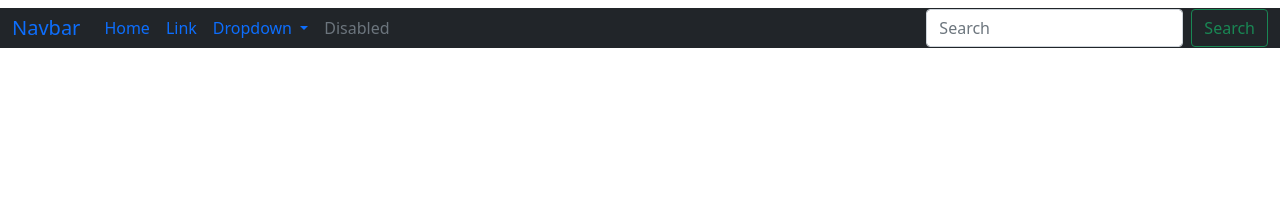
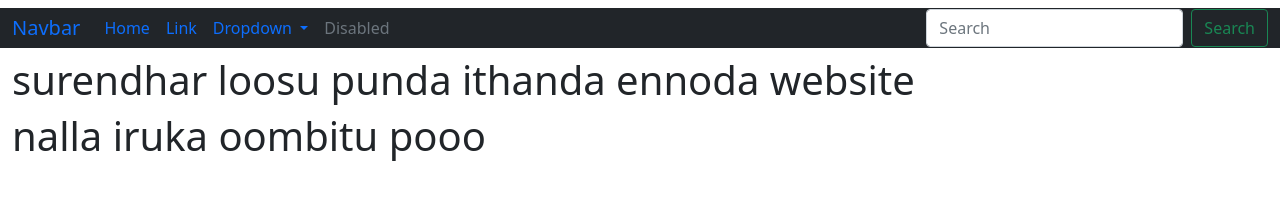
Before and after one commit to gt-selva/responsive, a plain HTML site: page index.html in a window 1280 px wide. Drawn offline with nearby package versions, Linux system fonts and the light colour scheme.

Commit message:
modified html file for surendhar

```diff
--- a/index.html
+++ b/index.html
@@ -43,6 +43,10 @@
           </div>
         </div>
       </nav>
+      <div class="container-fluid">
+        <h1>surendhar loosu punda ithanda ennoda website </h1>
+        <h1>nalla iruka oombitu pooo</h1>
+      </div>
 
 </body>
 <script src="https://cdn.jsdelivr.net/npm/bootstrap@5.3.3/dist/js/bootstrap.bundle.min.js" integrity="sha384-YvpcrYf0tY3lHB60NNkmXc5s9fDVZLESaAA55NDzOxhy9GkcIdslK1eN7N6jIeHz" crossorigin="anonymous"></script>
```
